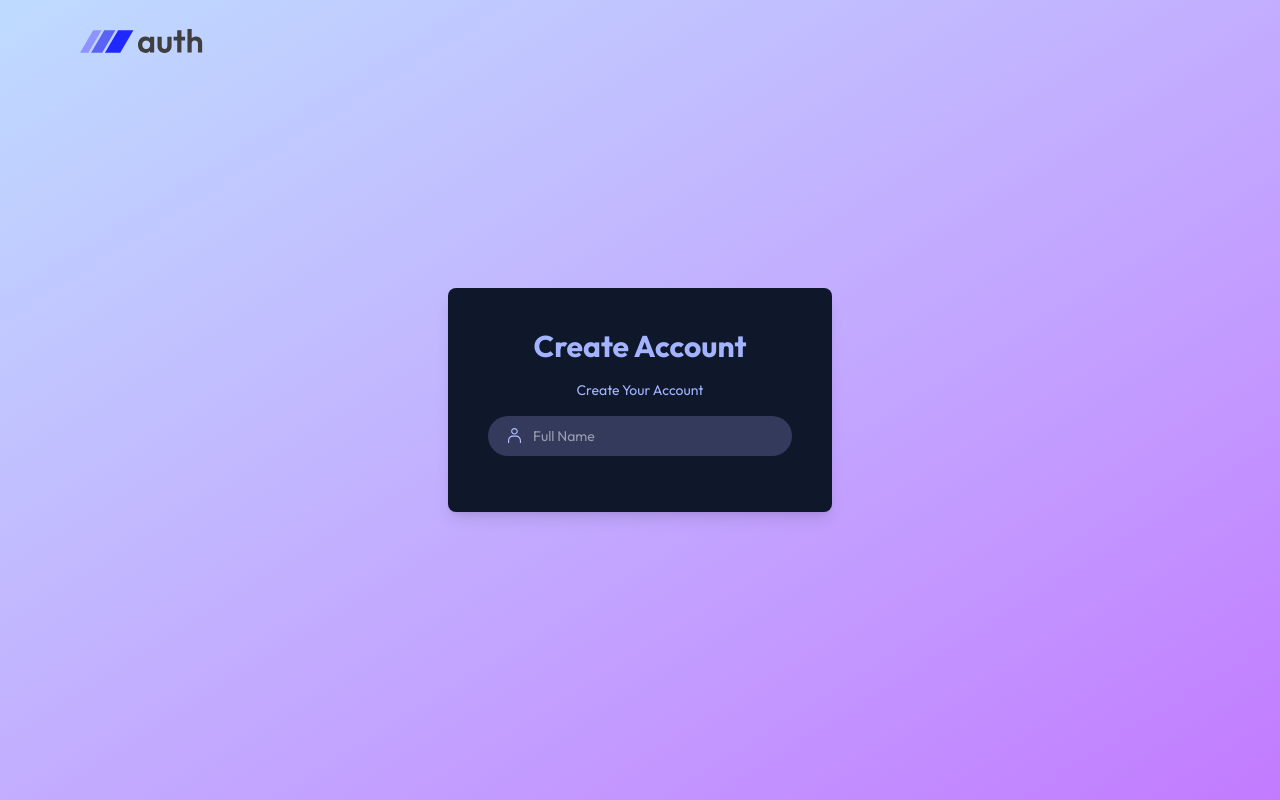
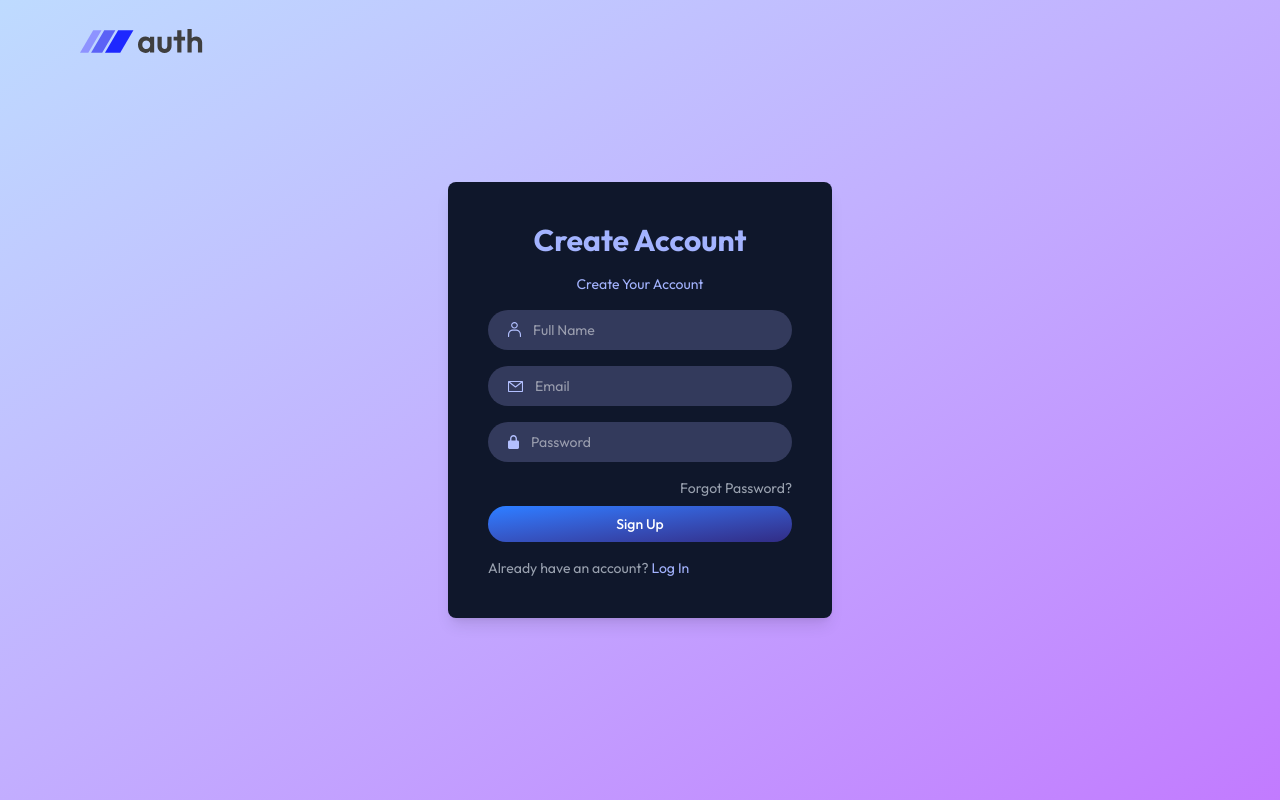
Before and after one commit to Shahbazali2001/mern-auth, a React (Vite) app in the folder client/: page /login in a window 1280 px wide. Built offline with nearby package versions, Linux system fonts and the light colour scheme.

Commit message:
Login page

```diff
--- a/client/src/pages/Login.jsx
+++ b/client/src/pages/Login.jsx
@@ -1,29 +1,206 @@
-import React, { useState } from 'react'
-import { assets } from '../assets/assets'
+import React, { useState } from "react";
+import { assets } from "../assets/assets";
+
+const Login = () => {
+  const [state, setState] = useState("Sign Up");
+  const [fullName, setFullName] = useState("");
+  const [email, setEmail] = useState("");
+  const [password, setPassword] = useState("");
 
 
-const Login = () => {
-
-  const [state, setState] = useState("Sign Up")
 
   return (
-    <div className='flex items-center justify-center min-h-screen px-6 sm:px-0 bg-gradient-to-br from-blue-200 to-purple-400'>
-        <img src={assets.logo} className='absolute left-5 sm:left-20 top-5 w-28 sm:w-32 cursor-pointer' />
+    <div className="flex items-center justify-center min-h-screen px-6 sm:px-0 bg-gradient-to-br from-blue-200 to-purple-400">
+      <img
+        src={assets.logo}
+        className="absolute left-5 sm:left-20 top-5 w-28 sm:w-32 cursor-pointer"
+      />
 
-        <div className='w-full max-w-md bg-slate-900 p-10 sm:p-10 rounded-lg shadow-lg sm:w-96 text-indigo-300 text-sm'>
-          <h2 className='text-3xl font-bold mb-4 text-center'>{state === "Sign Up" ? "Create Account" : "Log In"}</h2>
-          <p className='text-center mb-4'>{state === "Sign Up" ? "Create Your Account" : "Login To Your Account"}</p>
+      <div className="w-full max-w-md bg-slate-900 p-10 sm:p-10 rounded-lg shadow-lg sm:w-96 text-indigo-300 text-sm">
+        <h2 className="text-3xl font-bold mb-4 text-center">
+          {state === "Sign Up" ? "Create Account" : "Log In"}
+        </h2>
+        <p className="text-center mb-4">
+          {state === "Sign Up"
+            ? "Create Your Account"
+            : "Login To Your Account"}
+        </p>
 
-          <form>
-              <div className='mb-4 flex items-center gap-3 w-full px-5 py-2.5 rounded-full bg-[#333A5C]'>
-                  <img src={assets.person_icon} alt="" />
-                  <input type="text" placeholder='Full Name' required className='text-white bg-transparent border-none outline-none flex-1' />
-              </div>
-          </form>
+        <form>
+          {state === "Sign Up" && (
+            <div className="mb-4 flex items-center gap-3 w-full px-5 py-2.5 rounded-full bg-[#333A5C]">
+              <img src={assets.person_icon} alt="" />
+              <input
+                type="text"
+                placeholder="Full Name"
+                required
+                className="text-white bg-transparent border-none outline-none flex-1"
+              />
+            </div>
+          )}
 
-        </div>
+          <div className="mb-4 flex items-center gap-3 w-full px-5 py-2.5 rounded-full bg-[#333A5C]">
+            <img src={assets.mail_icon} alt="" />
+            <input
+              type="email"
+              placeholder="Email"
+              required
+              className="text-white bg-transparent border-none outline-none flex-1"
+            />
+          </div>
+
+          <div className="mb-4 flex items-center gap-3 w-full px-5 py-2.5 rounded-full bg-[#333A5C]">
+            <img src={assets.lock_icon} alt="" />
+            <input
+              type="password"
+              placeholder="Password"
+              required
+              className="text-white bg-transparent border-none outline-none flex-1"
+            />
+          </div>
+
+          <p className="text-right mb-2 text-sm text-gray-400 hover:underline cursor-pointer">
+            Forgot Password?
+          </p>
+
+          <button className="bg-gradient-to-br from-blue-500 to-indigo-900 text-white font-medium py-2 px-4 rounded-full w-full">
+            {state}
+          </button>
+        </form>
+
+        {state === "Sign Up" ? (
+          <p className="text-gray-400 text-left text-sm mt-4">
+            Already have an account?{" "}
+            <span
+              className="text-indigo-300 hover:underline cursor-pointer"
+              onClick={() => setState("Log In")}
+            >
+              Log In
+            </span>
+          </p>
+        ) : (
+          <p className="text-gray-400 text-left text-sm mt-4">
+            Don't have an account?{" "}
+            <span
+              className="text-indigo-300 hover:underline cursor-pointer"
+              onClick={() => setState("Sign Up")}
+            >
+              Sign Up
+            </span>
+          </p>
+        )}
+      </div>
     </div>
-  )
-}
+  );
+};
 
-export default Login
+export default Login;
+
+//React Hook Form
+
+// import React, { useState } from 'react';
+// import { useForm } from 'react-hook-form';
+// import { assets } from '../assets/assets';
+
+// const Login = () => {
+//   const [state, setState] = useState("Sign Up");
+
+//   const {
+//     register,
+//     handleSubmit,
+//     formState: { errors },
+//   } = useForm();
+
+//   // Called when form is submitted successfully
+//   const onSubmit = (data) => {
+//     console.log('Form Data:', data);
+//     // Here you can send data to backend API or handle logic
+//   };
+
+//   return (
+//     <div className='flex items-center justify-center min-h-screen px-6 sm:px-0 bg-gradient-to-br from-blue-200 to-purple-400'>
+//       <img
+//         src={assets.logo}
+//         className='absolute left-5 sm:left-20 top-5 w-28 sm:w-32 cursor-pointer'
+//         alt="Logo"
+//       />
+
+//       <div className='w-full max-w-md bg-slate-900 p-10 rounded-lg shadow-lg sm:w-96 text-indigo-300 text-sm'>
+//         <h2 className='text-3xl font-bold mb-4 text-center'>
+//           {state === "Sign Up" ? "Create Account" : "Log In"}
+//         </h2>
+//         <p className='text-center mb-4'>
+//           {state === "Sign Up" ? "Create Your Account" : "Login To Your Account"}
+//         </p>
+
+//         {/* FORM START */}
+//         <form onSubmit={handleSubmit(onSubmit)}>
+
+//           {/* Full Name */}
+//           <div className='mb-4 flex items-center gap-3 w-full px-5 py-2.5 rounded-full bg-[#333A5C]'>
+//             <img src={assets.person_icon} alt="" />
+//             <input
+//               type="text"
+//               placeholder='Full Name'
+//               {...register('fullName', { required: 'Full Name is required' })}
+//               className='text-white bg-transparent border-none outline-none flex-1'
+//             />
+//           </div>
+//           {errors.fullName && <p className="text-red-400 px-5 -mt-3 mb-2">{errors.fullName.message}</p>}
+
+//           {/* Email */}
+//           <div className='mb-4 flex items-center gap-3 w-full px-5 py-2.5 rounded-full bg-[#333A5C]'>
+//             <img src={assets.mail_icon} alt="" />
+//             <input
+//               type="email"
+//               placeholder='Email'
+//               {...register('email', {
+//                 required: 'Email is required',
+//                 pattern: {
+//                   value: /^\S+@\S+$/i,
+//                   message: 'Invalid email address',
+//                 },
+//               })}
+//               className='text-white bg-transparent border-none outline-none flex-1'
+//             />
+//           </div>
+//           {errors.email && <p className="text-red-400 px-5 -mt-3 mb-2">{errors.email.message}</p>}
+
+//           {/* Password */}
+//           <div className='mb-4 flex items-center gap-3 w-full px-5 py-2.5 rounded-full bg-[#333A5C]'>
+//             <img src={assets.lock_icon} alt="" />
+//             <input
+//               type="password"
+//               placeholder='Password'
+//               {...register('password', {
+//                 required: 'Password is required',
+//                 minLength: {
+//                   value: 6,
+//                   message: 'Password must be at least 6 characters',
+//                 },
+//               })}
+//               className='text-white bg-transparent border-none outline-none flex-1'
+//             />
+//           </div>
+//           {errors.password && <p className="text-red-400 px-5 -mt-3 mb-2">{errors.password.message}</p>}
+
+//           {/* Forgot Password */}
+//           <p className='text-right mb-2 text-sm text-gray-400 hover:underline cursor-pointer'>
+//             Forgot Password?
+//           </p>
+
+//           {/* Submit Button */}
+//           <button
+//             type='submit'
+//             className='bg-gradient-to-br from-blue-500 to-indigo-900 text-white py-2 px-4 rounded-full w-full'
+//           >
+//             {state}
+//           </button>
+//         </form>
+//         {/* FORM END */}
+//       </div>
+//     </div>
+//   );
+// };
+
+// export default Login;
```
